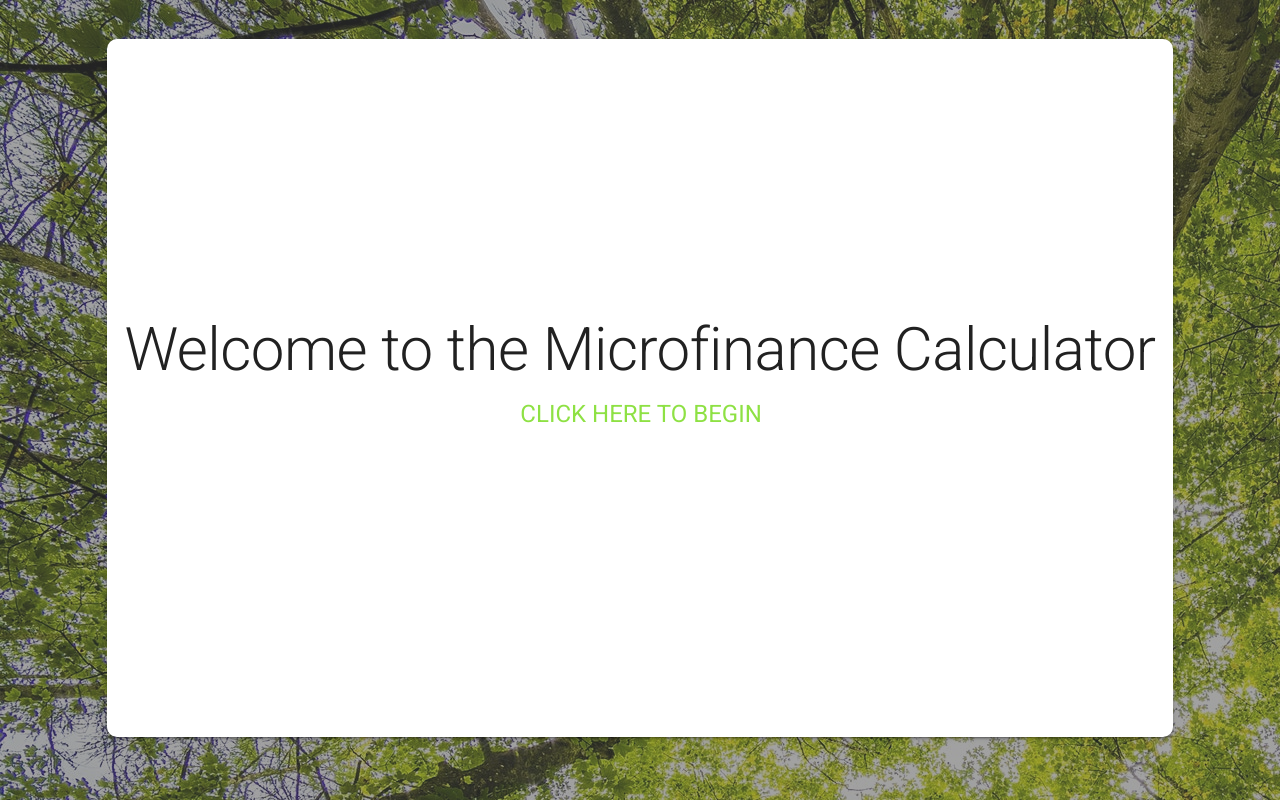
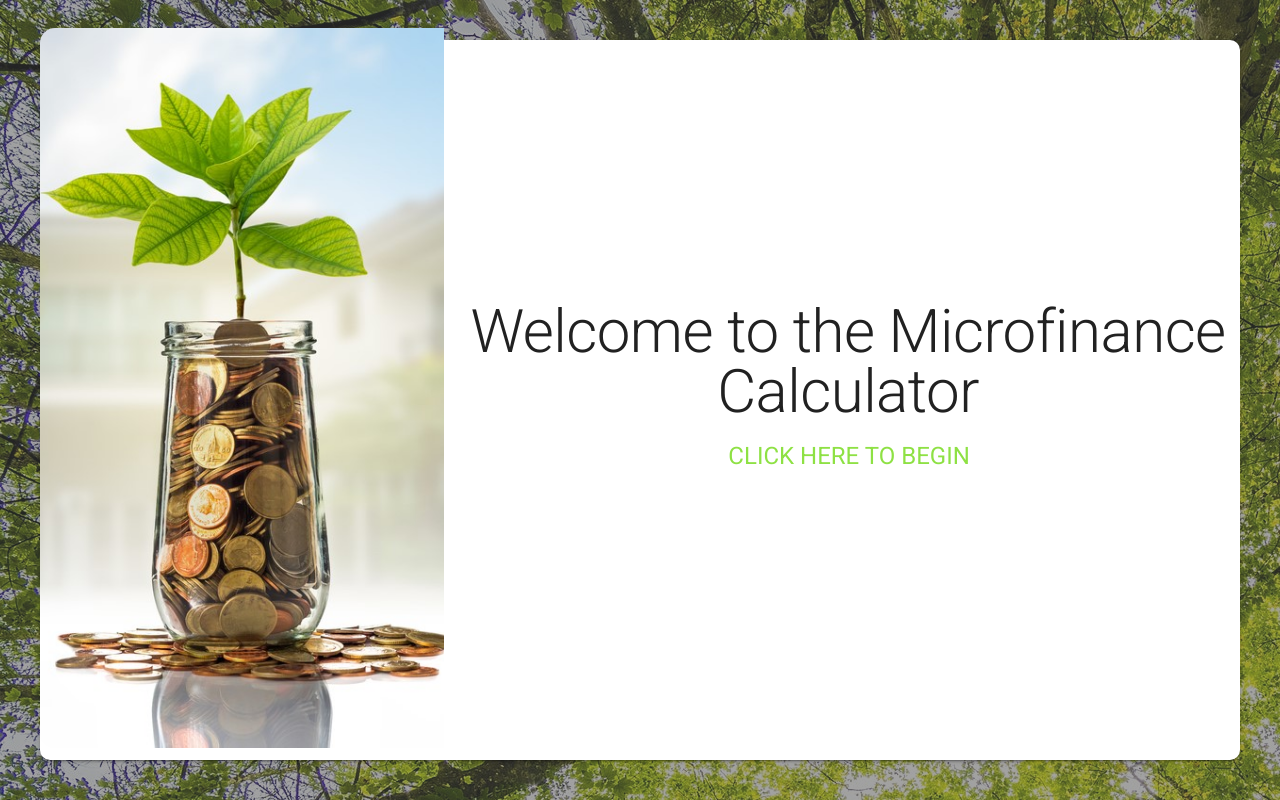
Before and after one commit to JingLi1998/mfi-calculator, a Nuxt app: page / in a window 1280 px wide. Built offline with nearby package versions, Linux system fonts and the light colour scheme.

Commit message:
update background and images

```diff
--- a/assets/main.css
+++ b/assets/main.css
@@ -68,3 +68,12 @@ input[type="number"] {
 .background {
   background-image: url("/main.jpg");
 }
+
+.tree {
+  background-image: url("/background3.jpg");
+  height: 100%;
+  background-size: cover;
+  border-top-left-radius: 15px;
+  border-bottom-left-radius: 15px;
+  background-position: center;
+}
--- a/layouts/default.vue
+++ b/layouts/default.vue
@@ -2,30 +2,15 @@
   <v-app style="background-image: url('/main.jpg')">
     <div class="overlay" />
     <v-content>
-      <v-container style="height: 100%" fluid>
-        <v-row style="height: 100%" class="d-flex flex-column align-center justify-center">
-          <v-col style="min-height:90%" sm="10" class="pa-0">
+      <v-container style="height: 100%" class="pa-10" fluid>
         <v-card
           style="border-radius:10px"
           raised
           class="main-form d-flex justify-center pa-0"
           height="100%"
         >
-              <!-- <v-col sm="4" class="pa-0">
-                  <v-img
-                    style="border-radius:30px 0 0 30px  "
-                    src="/background3.jpg"
-                    class="pa-0"
-                    height="100%"
-                    width="100%"
-                  ></v-img>
-              </v-col>-->
-              <!-- <v-col sm="10" class style="border-radius:0 30px 30px 0"> -->
           <nuxt />
-              <!-- </v-col> -->
         </v-card>
-          </v-col>
-        </v-row>
       </v-container>
     </v-content>
   </v-app>
--- a/pages/calculator/index.vue
+++ /dev/null
@@ -1,3 +0,0 @@
-<template>
-  <div>Hello</div>
-</template>
--- a/pages/index.vue
+++ b/pages/index.vue
@@ -1,6 +1,7 @@
 <template>
-  <v-row style="height:100%" align="center" justify="center">
-    <v-col cols="12" align="center">
+  <v-row style="height:100%" align="center" justify="center" class="pl-3">
+    <v-col sm="4" class="tree pa-0" />
+    <v-col cols="8" align="center">
       <p class="text-center display-3">Welcome to the Microfinance Calculator</p>
       <nuxt-link tag="div" to="/calculator/product-type">
         <v-btn text class="headline" color="primary">Click here to begin</v-btn>
```
Lines whose indentation alone changed are shown as unchanged.
